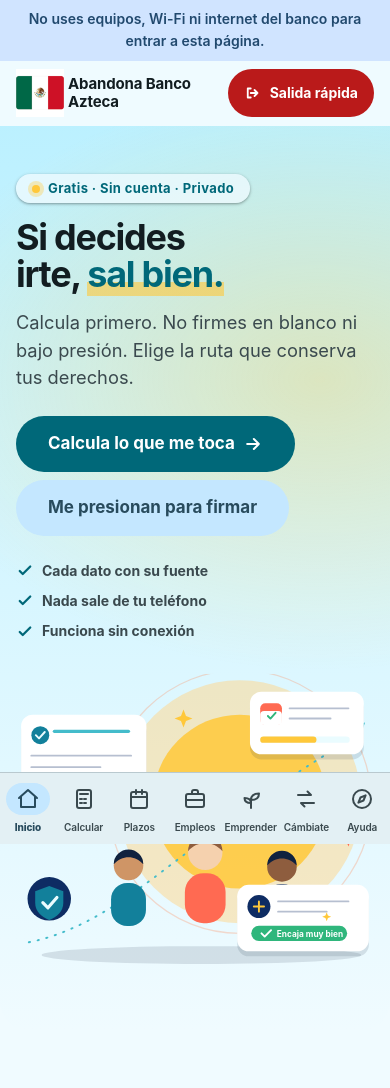
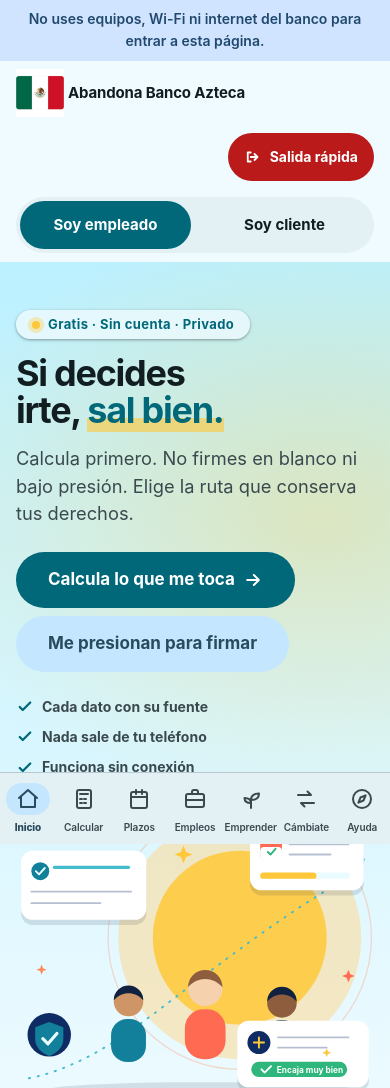
Before and after one commit to MartinMontero/AbandonaBA, an Astro site: page / in a window 390 px wide. Shown: the top 1088 px of the page. Built offline with nearby package versions, Linux system fonts and the light colour scheme; Astro itself is replaced by a stand-in of ours.

Commit message:
Barra superior: botones Soy empleado y Soy cliente
Co-Authored-By: Claude Sonnet 5.5 <noreply@anthropic.com>

```diff
--- a/src/layouts/Base.astro
+++ b/src/layouts/Base.astro
@@ -43,6 +43,7 @@ const nav = [
 // «Emprender» también se marca en las páginas que cuelgan de él.
 const groups: Record<string, string[]> = { '/emprender/': ['/negocio/', '/equipo/', '/cooperativa/', '/inteligencia-aumentada/', '/puente/'] };
 const isCurrent = (href: string) => (href === '/' ? path === '/' : path.startsWith(href) || (groups[href] ?? []).some((g) => path.startsWith(g)));
+const isCustomer = path.startsWith('/cambiate/');
 const ogImage = card ? `${siteConfig.siteUrl}/cards/${card}-1080x1080.png` : '';
 const tocItems = toc.filter((t) => t.depth === 2);
 const hasToc = tocItems.length >= 3;
@@ -77,6 +78,12 @@ const hasToc = tocItems.length >= 3;
         <span class="brand-mark" aria-hidden="true"><img src="/flag-96.png" alt="" width="40" height="40" /></span>
         <span class="brand-text">{siteConfig.name}<small>{es ? 'Tus derechos, claros' : 'Your rights, clear'}</small></span>
       </a>
+      {es && (
+        <nav class="audience" aria-label="Elige tu camino">
+          <a href="/" aria-current={isCustomer ? undefined : 'page'}>Soy empleado</a>
+          <a href="/cambiate/" aria-current={isCustomer ? 'page' : undefined}>Soy cliente</a>
+        </nav>
+      )}
       <button type="button" class="quick-exit" id="quick-exit" aria-label={es ? 'Salida rápida: abre otra página al instante' : 'Quick exit'}>
         <svg viewBox="0 0 24 24" aria-hidden="true"><path d="M9 6H5v12h4M14 8l4 4-4 4M18 12H9" /></svg>
         {es ? 'Salida rápida' : 'Quick exit'}
--- a/src/styles/global.css
+++ b/src/styles/global.css
@@ -648,3 +648,17 @@ details.acc[open] { background: var(--md-sys-color-surface); }
 .offer .btn { align-self: flex-start; margin-top: auto; }
 /* Con siete destinos, el riel puede no caber en ventanas bajas: que se desplace en lugar de cortar el último */
 @media (min-width: 600px) { .navbar { overflow-y: auto; } }
+
+/* Dos caminos: empleados y clientes, centrados en la barra superior */
+.audience { display: inline-flex; gap: var(--space-1); margin: 0 auto; padding: 4px; border-radius: 999px; background: var(--md-sys-color-surface-container); }
+.audience a { display: inline-flex; align-items: center; justify-content: center; min-height: var(--target); padding: 0 var(--space-3); border-radius: 999px; font-weight: 700; font-size: .9375rem; text-decoration: none; color: var(--md-sys-color-on-surface); white-space: nowrap; transition: background var(--motion-duration-short); }
+.audience a:hover { background: var(--md-sys-color-surface-container-high, var(--md-sys-color-surface-container)); }
+.audience a[aria-current="page"] { background: var(--md-sys-color-primary); color: var(--md-sys-color-on-primary); }
+.audience a:focus-visible { outline: 3px solid var(--md-sys-color-primary); outline-offset: 2px; }
+.audience + .quick-exit { margin-left: 0; }
+@media (max-width: 720px) {
+  .top { flex-wrap: wrap; }
+  .audience { order: 3; width: 100%; margin: 0; }
+  .audience + .quick-exit { margin-left: auto; }
+  .audience a { flex: 1; padding: 0 var(--space-1); }
+}
```
